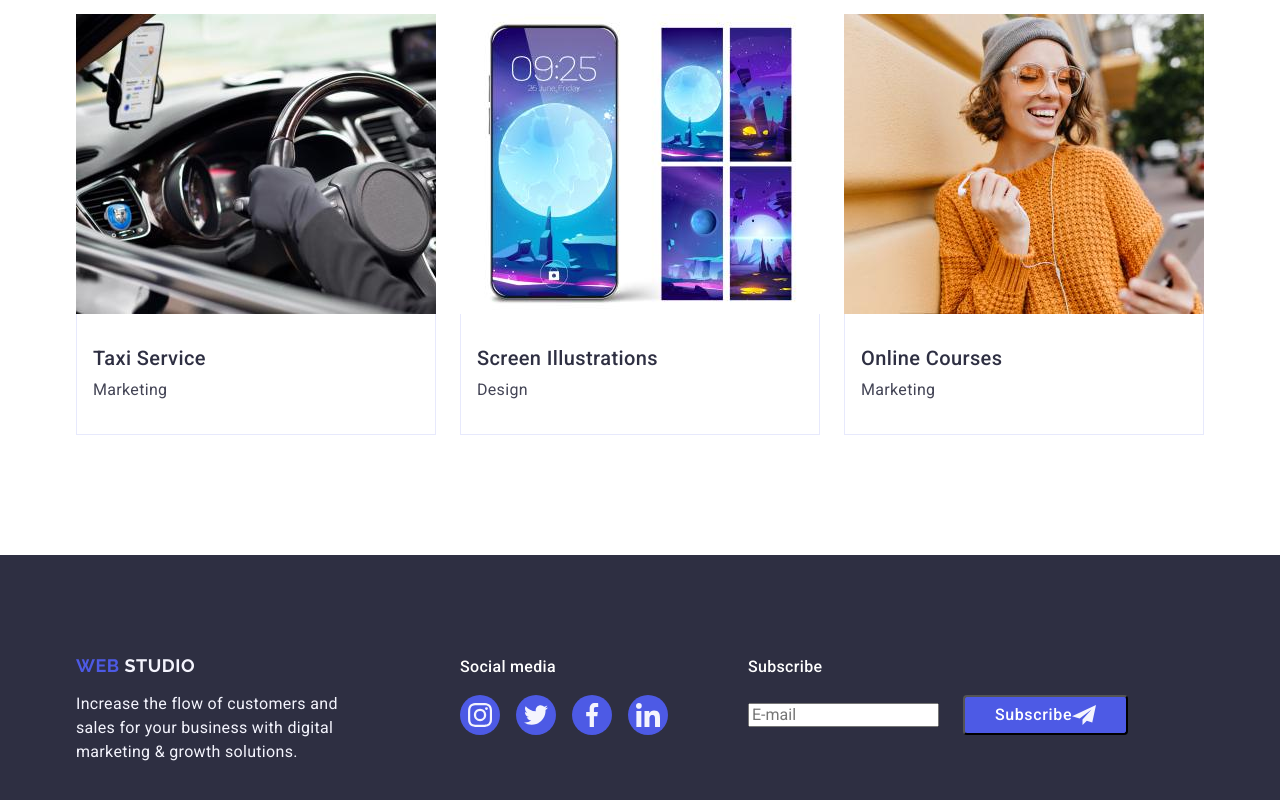
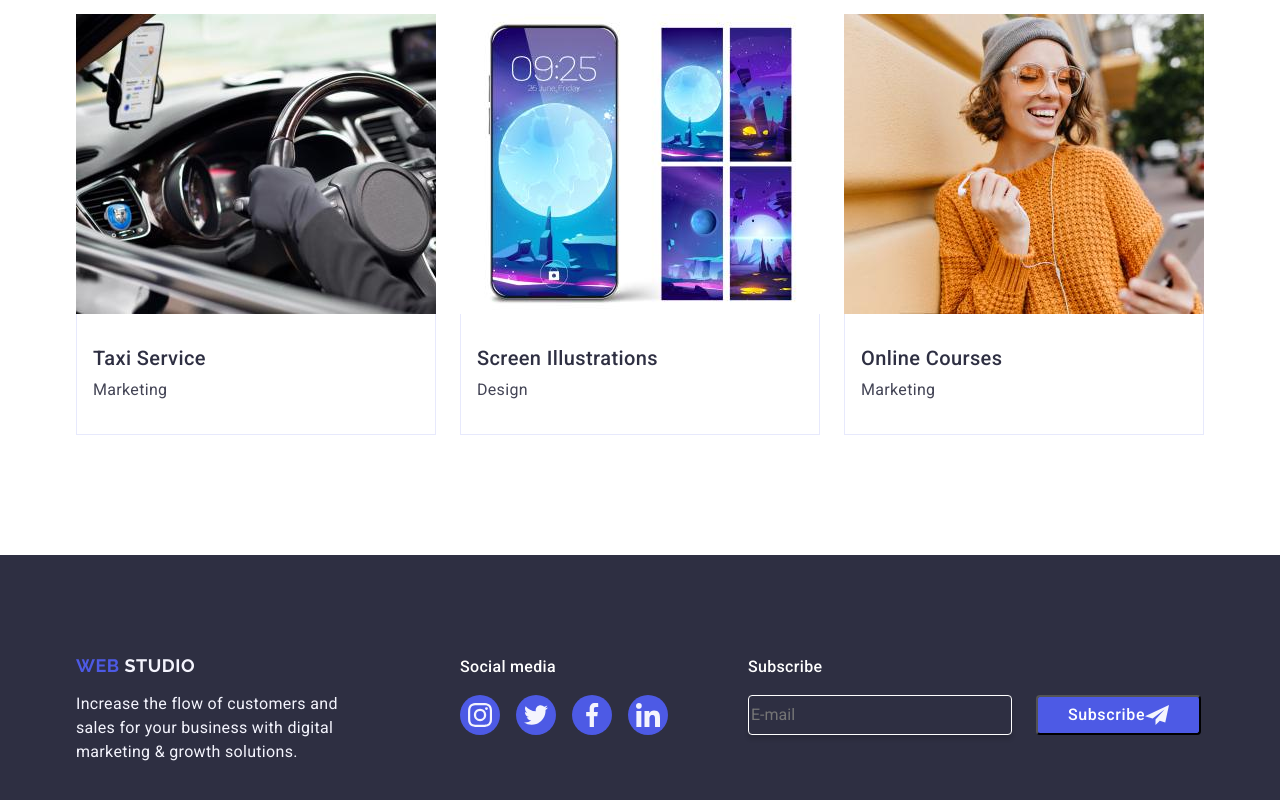
Before and after one commit to Irina-Suh/goit-markup-hw-05, a plain HTML site: page index.html in a window 1280 px wide. Shown: the part 2580-3380 px from the top of the page. Drawn offline with nearby package versions, Linux system fonts and the light colour scheme.

Commit message:
input footer

```diff
--- a/css/styles.css
+++ b/css/styles.css
@@ -565,6 +565,12 @@ font-family: "Roboto", sans-serif;
 }
 .footer-input{
    margin-right:24px;
+   border: 1px solid #fff;
+border-radius: 4px;
+width: 264px;
+height: 40px;
+box-shadow: 0 4px 4px 0 rgba(0, 0, 0, 0.15);
+background-color: transparent;
 }
 
 .btn-subscribe{
```
